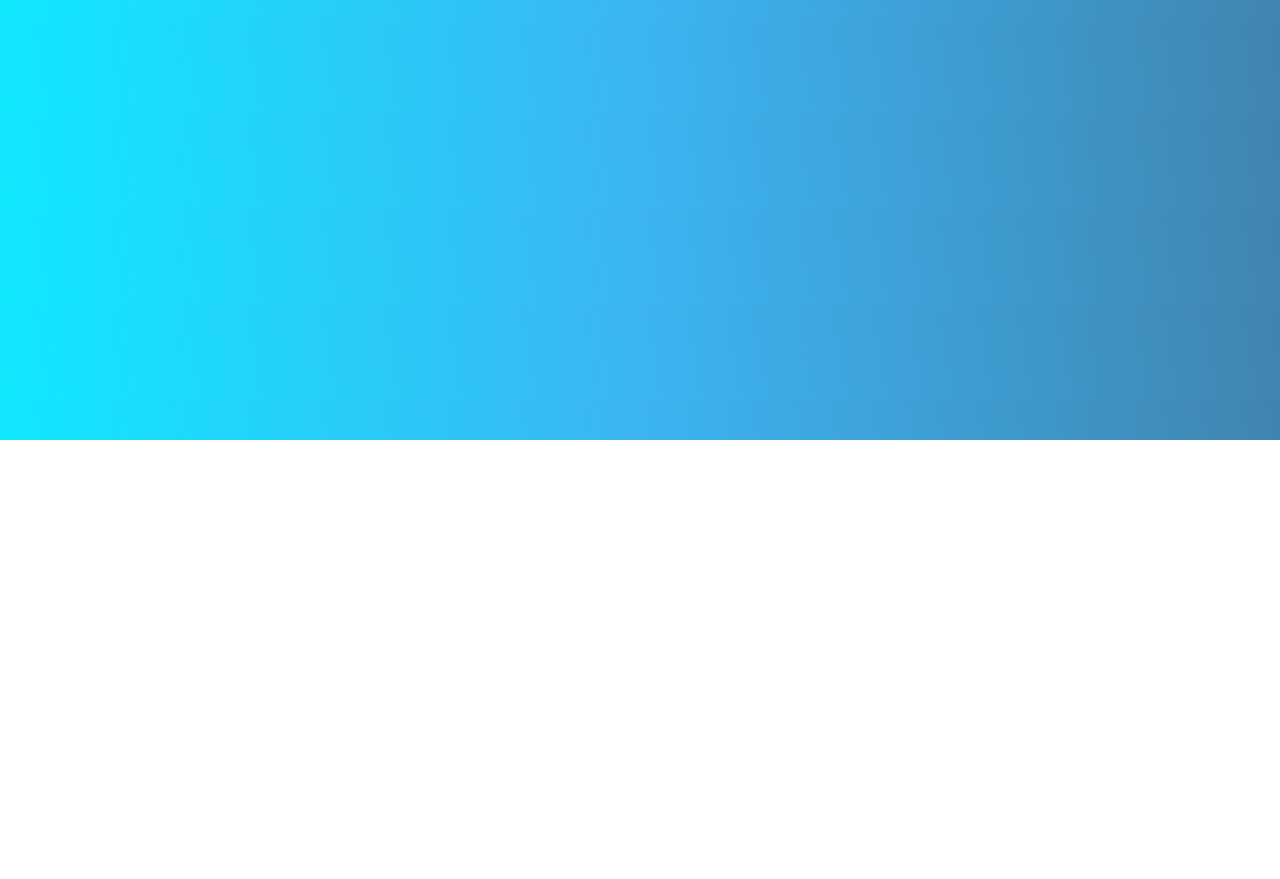
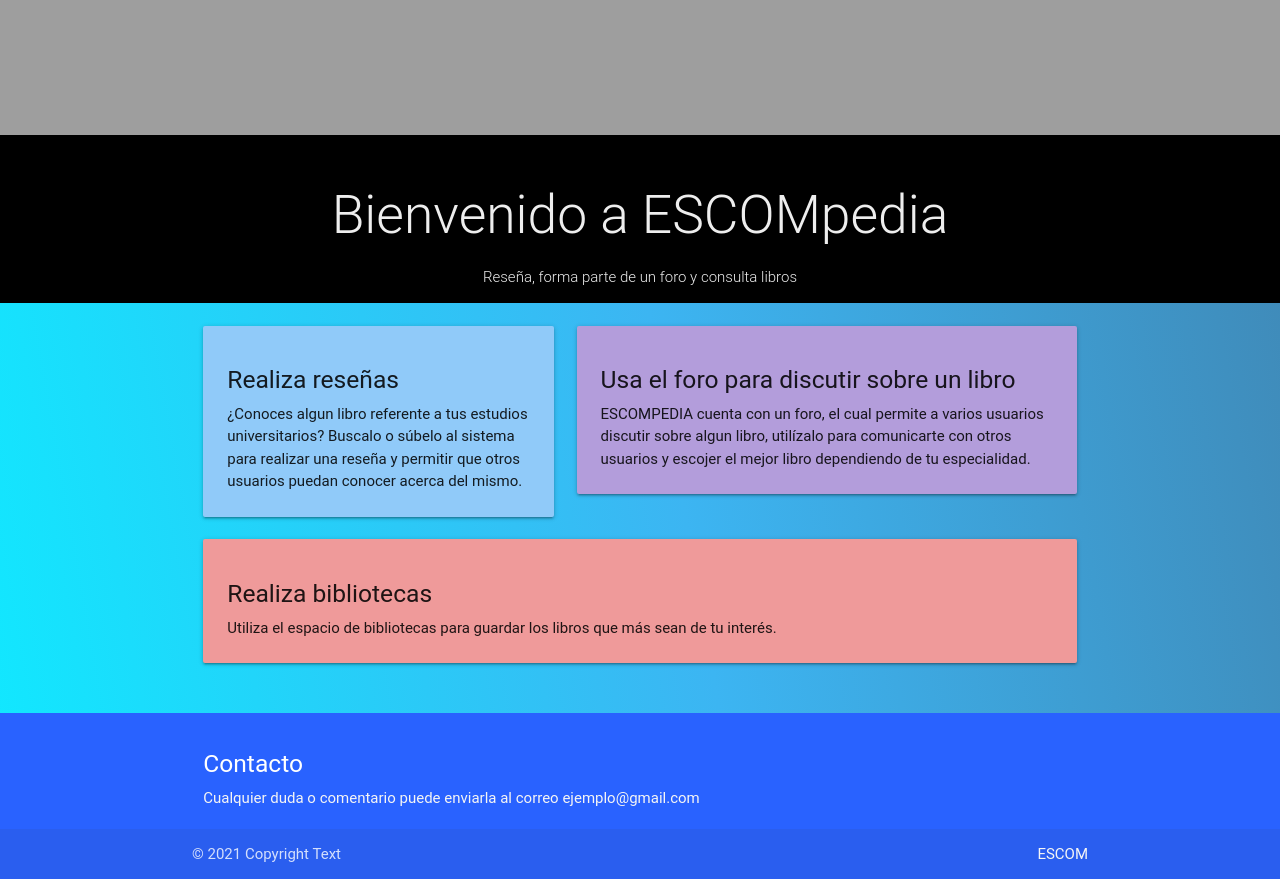
Before and after one commit to MiguelG52/ESCOMpedia, a React (Create React App) app in the folder escompedia/: page / in a window 1280 px wide. Shown: the part 360-1239 px from the top of the page. Before the commit the page ends 800 px from the top, so only its background shows below. Built offline with nearby package versions, Linux system fonts and the light colour scheme; no server answers.

Commit message:
Correcion Index en Route

```diff
--- a/escompedia/src/App.js
+++ b/escompedia/src/App.js
@@ -3,7 +3,7 @@ import React from "react";
 import {BrowserRouter as Router, Switch, Route} from "react-router-dom";
 import Header from './components/layout/Header';
 import Routes from './routes'
-import{CreateAccount, Foro, Login, ForoReglas, ForoAyuda, ForoGeneral, ForoLibros, PostAbierto} from './views'
+import{CreateAccount, Foro, Login, ForoReglas, ForoAyuda, ForoGeneral, ForoLibros, PostAbierto, Index} from './views'
 import { FirebaseProvider } from './context/authContext';
 import { useAutenticacion } from './hooks';
 import Catalogo from './views/Catalogo/Catalogo';
@@ -25,7 +25,7 @@ function App() {
         <Router>
           <Header/>
           <Switch>
-            <Route exact path={routeIndex} />
+            <Route exact path={routeIndex} component={Index}/>
             <Route exact path={routeBibliotecas}/>
             <Route exact path={routeForo} component={Foro}/>
             <Route exact path={routePerfil} component={InfoUsuario}/>
--- a/escompedia/src/views/Inicio/index.jsx
+++ b/escompedia/src/views/Inicio/index.jsx
@@ -8,53 +8,52 @@ import sl4 from './Slide4.jpg';
 import sl5 from './Slide5.jpg';
 
 
-const index = () => {
+const Index = () => {
     return (
     <>
-
-     <div class="slider">
-        <ul class="slides">
+     <div className="slider">
+        <ul className="slides">
           <li>
             <img src={sl1} alt="slide1"/>
-            <div class="caption center-align">
+            <div className="caption center-align">
               <h1>LIBROS MAS CONSULTADOS</h1>
-              <h4 class="light grey-text text-lighten-3">Aqui tienes lo mas visto hoy</h4>
+              <h4 className="light grey-text text-lighten-3">Aqui tienes lo mas visto hoy</h4>
             </div>
           </li>
           <li>
             <img src={sl3} alt="slide2"/>
-            <div class="caption right-align">
+            <div className="caption right-align">
               <h1>ECUACIONES DIFERENCIALES</h1>
-              <h5 class="light grey-text text-lighten-3"> Si tienes problemas en mate, checa nuestros libros de ecuaciones </h5>
+              <h5 className="light grey-text text-lighten-3"> Si tienes problemas en mate, checa nuestros libros de ecuaciones </h5>
             </div>
           </li>
           <li>
           <img src={sl4} alt="slide3"/>
-            <div class="caption left-align">
+            <div className="caption left-align">
               <h1>PROGRAMACION EN C</h1>
-              <h5 class="light grey-text text-lighten-3">Nada como un buen libro para aprender uno de los lenguajes mas usados del mundo</h5>
+              <h5 className="light grey-text text-lighten-3">Nada como un buen libro para aprender uno de los lenguajes mas usados del mundo</h5>
             </div>
           </li>
           <li>
           <img src={sl2} alt="slide4"/>
-            <div class="caption right-align">
+            <div className="caption right-align">
               <h1>SISTEMAS OPERATIVOS</h1>
-              <h5 class="light grey-text text-lighten-3">Aprende los origenes de las computadoras modernas</h5>
+              <h5 className="light grey-text text-lighten-3">Aprende los origenes de las computadoras modernas</h5>
             </div>
           </li>
           <li>
-          <img src={sl5} alt="slide5"/>
-            <div class="caption left-align">
+          <img src={sl5} alt="slide5" />
+            <div className="caption left-align">
               <h1>ADMINISTRACION FINANCIERA</h1>
-              <h5 class="light grey-text text-lighten-3">Conviertete en el mejor haciendo balanzas de comprobacion</h5>
+              <h5 className="light grey-text text-lighten-3">Conviertete en el mejor haciendo balanzas de comprobacion</h5>
             </div>
           </li>
         </ul>
       </div>
 
-    <div class="black white-text center">
-        <div class="container">
-            <div class="section">
+    <div className="black white-text center">
+        <div className="container">
+            <div className="section">
             <h2 className="light grey-text text-lighten-3">Bienvenido a ESCOMpedia</h2>
             <p className="light grey-text text-lighten-3"> Reseña, forma parte de un foro y consulta libros </p>
         </div>
@@ -82,29 +81,27 @@ const index = () => {
 				</div>
 		  </div>
     </div>
-  </div>
+  </div >
 
 
 			<footer className="page-footer blue accent-4">
-          <div class="container">
-            <div class="row">
-              <div class="col l12 s12">
-                <h5 class="white-text">Contacto</h5>
-                <p class="grey-text text-lighten-4">Cualquier duda o comentario puede enviarla al correo ejemplo@gmail.com</p>
+          <div className="container">
+            <div className="row">
+              <div className="col l12 s12">
+                <h5 className="white-text">Contacto</h5>
+                <p className="grey-text text-lighten-4">Cualquier duda o comentario puede enviarla al correo ejemplo@gmail.com</p>
               </div>
             </div>
           </div>
-          <div class="footer-copyright">
-            <div class="container">
+          <div className="footer-copyright">
+            <div className="container">
                 © 2021 Copyright Text
-            <a class="grey-text text-lighten-4 right" href="https://www.escom.ipn.mx/">ESCOM</a>
+            <a className="grey-text text-lighten-4 right" href="https://www.escom.ipn.mx/">ESCOM</a>
             </div>
           </div>
       </footer>
-
-
     </>
     )
   }
 
-export default index
+export default Index;
--- a/escompedia/src/views/index.jsx
+++ b/escompedia/src/views/index.jsx
@@ -1,4 +1,4 @@
-import index from './Inicio';
+import Index from './Inicio/Index';
 import CreateAccount from './CrearCuenta/CreateAccount';
 import Login from './Login/Login';
 import Foro from './Foro';
@@ -8,4 +8,4 @@ import PostAbierto from './Foro/PostAbierto';
 import ForoLibros from './Foro/ForoLibros';
 import ForoGeneral from './Foro/General/ForoGeneral';
 import ForoAyuda from './Foro/Ayuda';
-export { index, CreateAccount, Login, Foro, ForoReglas, Post, PostAbierto, ForoAyuda, ForoGeneral, ForoLibros};
+export { Index, CreateAccount, Login, Foro, ForoReglas, Post, PostAbierto, ForoAyuda, ForoGeneral, ForoLibros};
```
Lines whose indentation alone changed are shown as unchanged.
